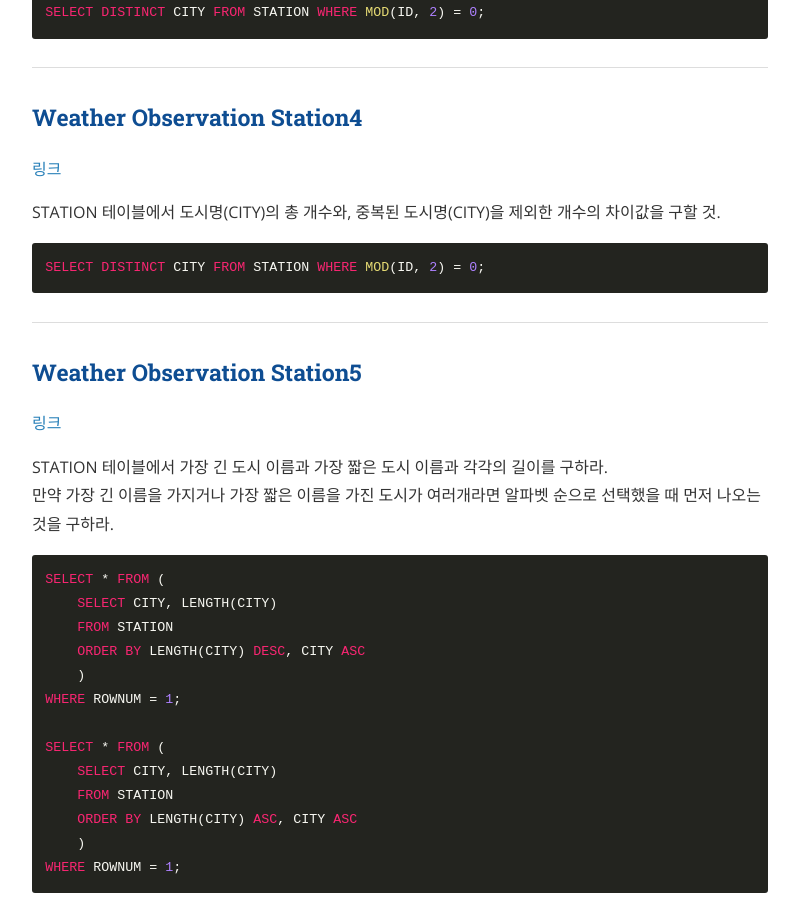
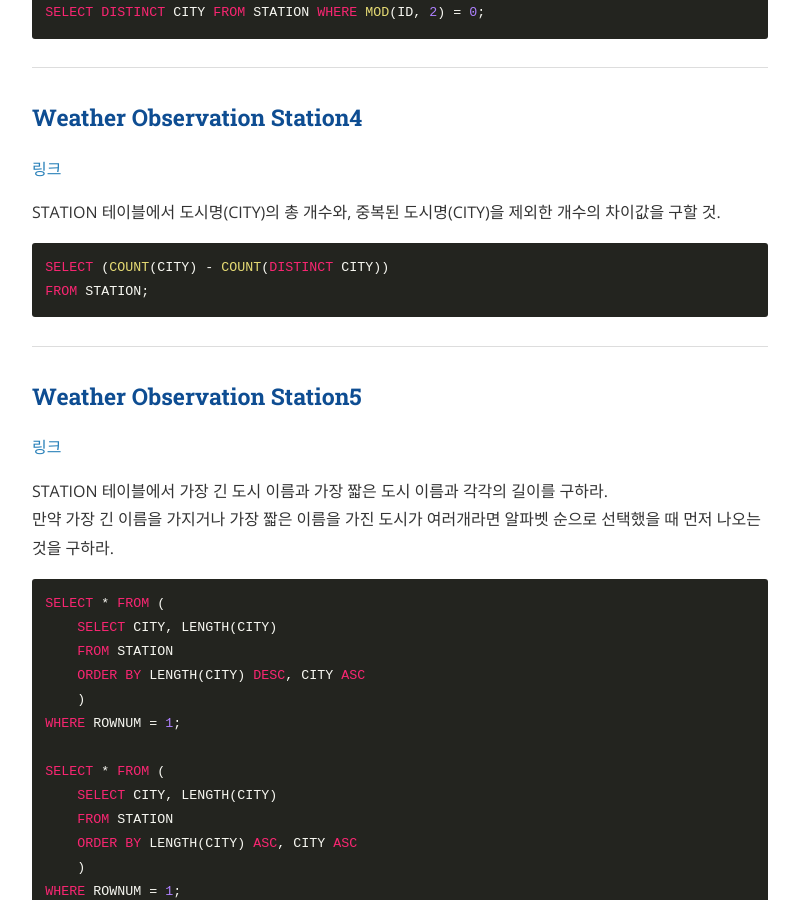
Before and after one commit to EunHyeJung/EunHyeJung.github.io, a Jekyll site: the page built from _posts/Etc/2018-11-19-hacerrank-sql-exercise.md, in a window 1280 px wide and 900 px high, scrolled down 1360 px. Shown: the whole window, without its empty margins (240-1039 px from the left). Built offline with Jekyll 4.4.1, drawn with Linux system fonts in a browser that asks for light colours; nearby versions of some CDN libraries; comment, search, counter and statistics services are not loaded.

Commit message:
해커랭크 SQL 연습 (BASIC SELECT)

````diff
--- a/_posts/Etc/2018-11-19-hacerrank-sql-exercise.md
+++ b/_posts/Etc/2018-11-19-hacerrank-sql-exercise.md
@@ -61,7 +61,8 @@ SELECT DISTINCT CITY FROM STATION WHERE MOD(ID, 2) = 0;
 STATION 테이블에서 도시명(CITY)의 총 개수와, 중복된 도시명(CITY)을 제외한 개수의 차이값을 구할 것.
 
 ```sql
-SELECT DISTINCT CITY FROM STATION WHERE MOD(ID, 2) = 0;
+SELECT (COUNT(CITY) - COUNT(DISTINCT CITY))
+FROM STATION;
 ```
 
 
````
